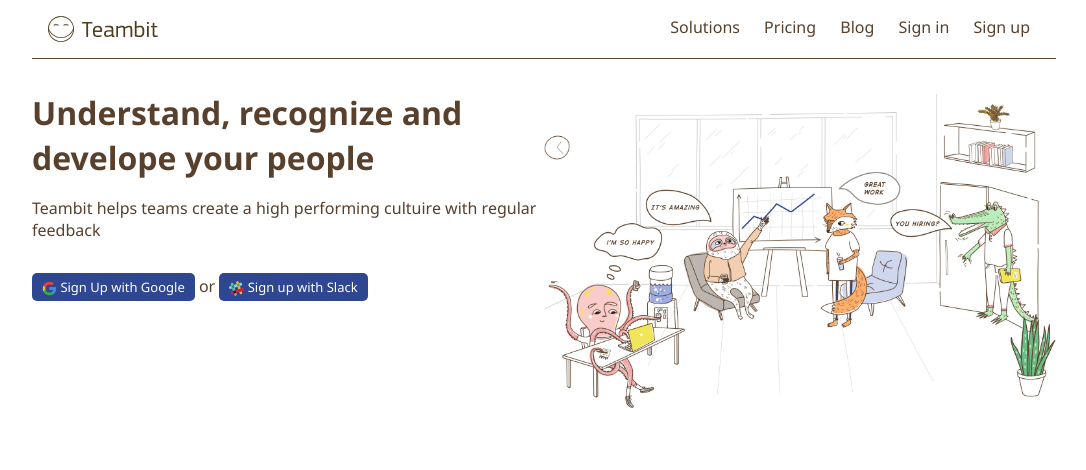
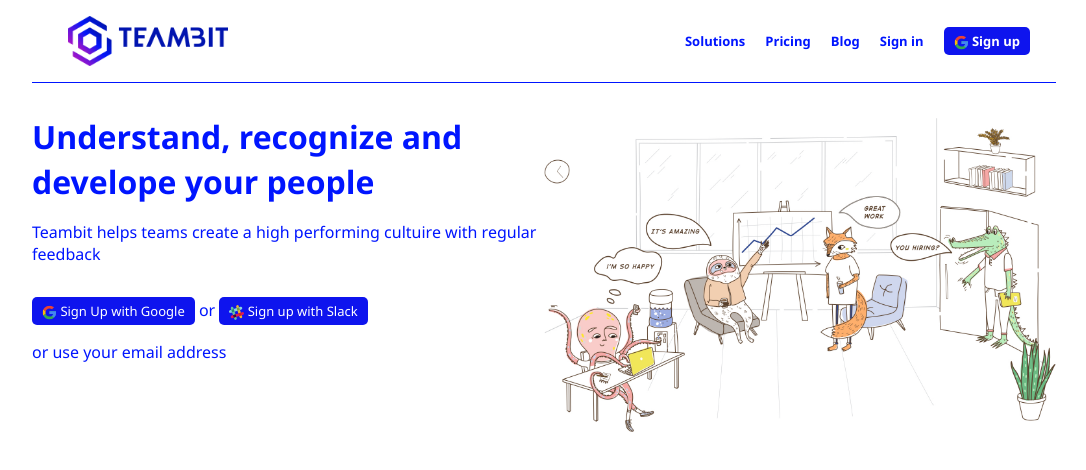
Before and after one commit to SalvatoreB98/node-sass-teambit, a website: page index.html in a window 1280 px wide. Shown: the whole page, without its empty margins (96-1182 px from the left). Drawn offline with Linux system fonts and the light colour scheme.

Commit message:
Palette change

```diff
--- a/index.html
+++ b/index.html
@@ -13,13 +13,13 @@
 <body>
     <div class="wrap">
         <header class="padding-1">
-            <img src="public/imgs/logo.svg" alt="">
-            <div>
+            <img class="logo" src="public/imgs/TB_logo.png" alt="">
+            <div class="align-items-center">
                 <a href="#">Solutions</a>
                 <a href="#">Pricing</a>
                 <a href="#">Blog</a>
                 <a href="#">Sign in</a>
-                <a href="#">Sign up</a>
+                <a class="btn" href="#"> <img src="public/imgs/google-logo.svg" alt=""> Sign up</a>
             </div>
         </header>
         <div class="horizontal-line"></div>
@@ -31,6 +31,7 @@
                     <a class="btn" href="#"> <img src="public/imgs/google-logo.svg" alt=""> Sign Up with Google </a>
                     or
                     <a class="btn" href="#"> <img src="public/imgs/slack-logo.svg" alt=""> Sign up with Slack</a>
+                    <div class="mt-1">or <a href="#"> use your email address</a> </div>
                 </div>
             </div>
             <div class="col-6">
--- a/src/partials/_common.scss
+++ b/src/partials/_common.scss
@@ -21,3 +21,9 @@
 a{
     @include reset-a;
 }
+.google-sign-up{
+    color: $third-color;
+    border: 1px solid $third-color;
+    border-radius: 5px;
+    padding: 5px;
+}
--- a/src/partials/_header.scss
+++ b/src/partials/_header.scss
@@ -2,11 +2,17 @@
     display: flex;
     justify-content: space-between;
     a{
+        font-size: 13px;
         color: $primary-color;
-        font-weight: 500;
+        font-weight: 700;
         margin: 0px 10px;
         &:hover{
             color: lighten($primary-color, 35%)
         }
     }
 }
+.logo{
+    width: 200px;
+    height: 50px;
+    object-fit: contain;
+}
--- a/src/partials/_main.scss
+++ /dev/null
@@ -1,3 +0,0 @@
-.sign-up-hero{
-
-}
--- a/src/partials/_utilities.scss
+++ b/src/partials/_utilities.scss
@@ -29,8 +29,9 @@
     height: 100%;
     object-fit: contain;
 }
-.flex-grow{
-
+.align-items-center{
+    display: flex;
+    align-items: center;
 }
 .col-6{
     width: 50%;
--- a/src/partials/_variables.scss
+++ b/src/partials/_variables.scss
@@ -1,5 +1,5 @@
 $wrap : '900px';
-$primary-color: #58402c;
-$secondary-color: #ffe7d2;
-$third-color: #2e4790;
+$primary-color: #0015ff;
+$secondary-color: #7f14d4;
+$third-color: #0e14ee;
 $font-family: 'Segoe UI', Tahoma, Geneva, Verdana, sans-serif;
--- a/src/partials/reset.scss
+++ b/src/partials/reset.scss
@@ -8,4 +8,5 @@
 @mixin reset-a {
     display: inline-block;
     text-decoration: none;
+    color: $primary-color;
 }
```
Also changed, not shown: dist/style.css, public/imgs/TB_logo.png (added).
